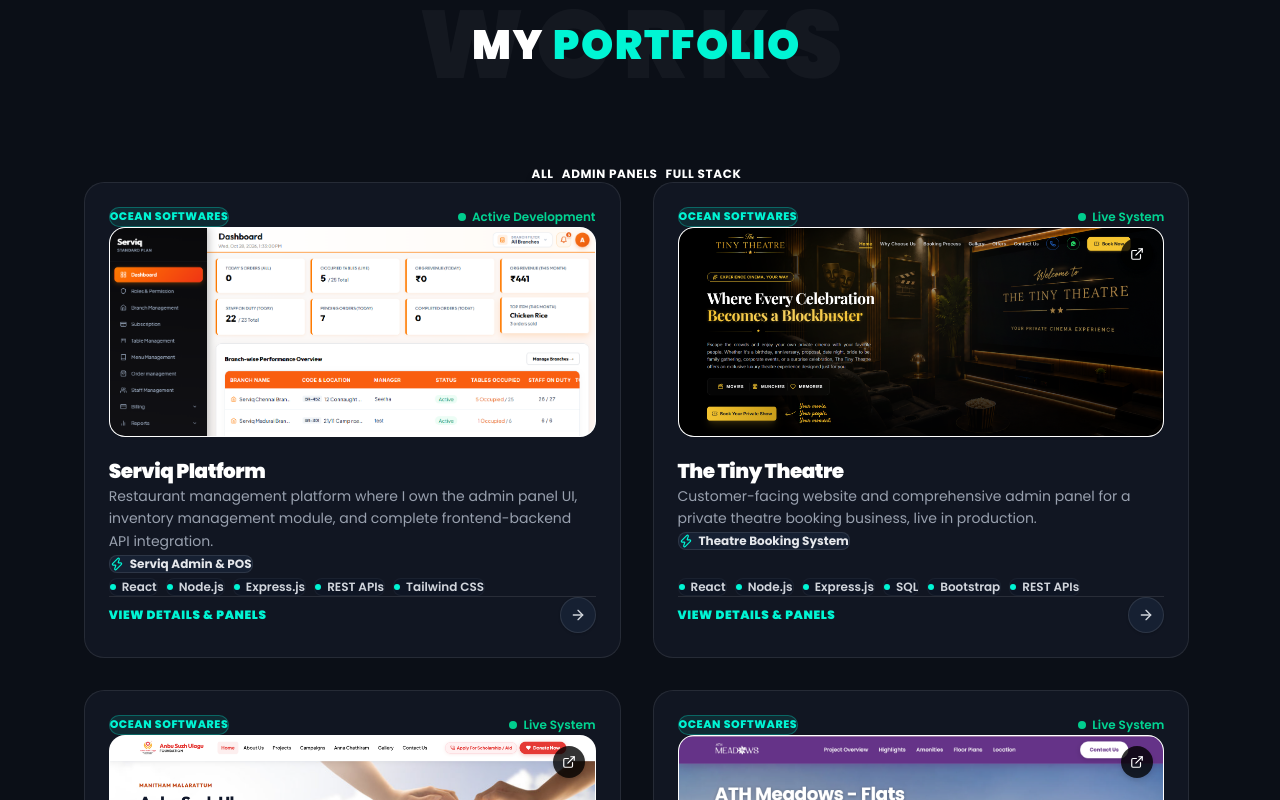
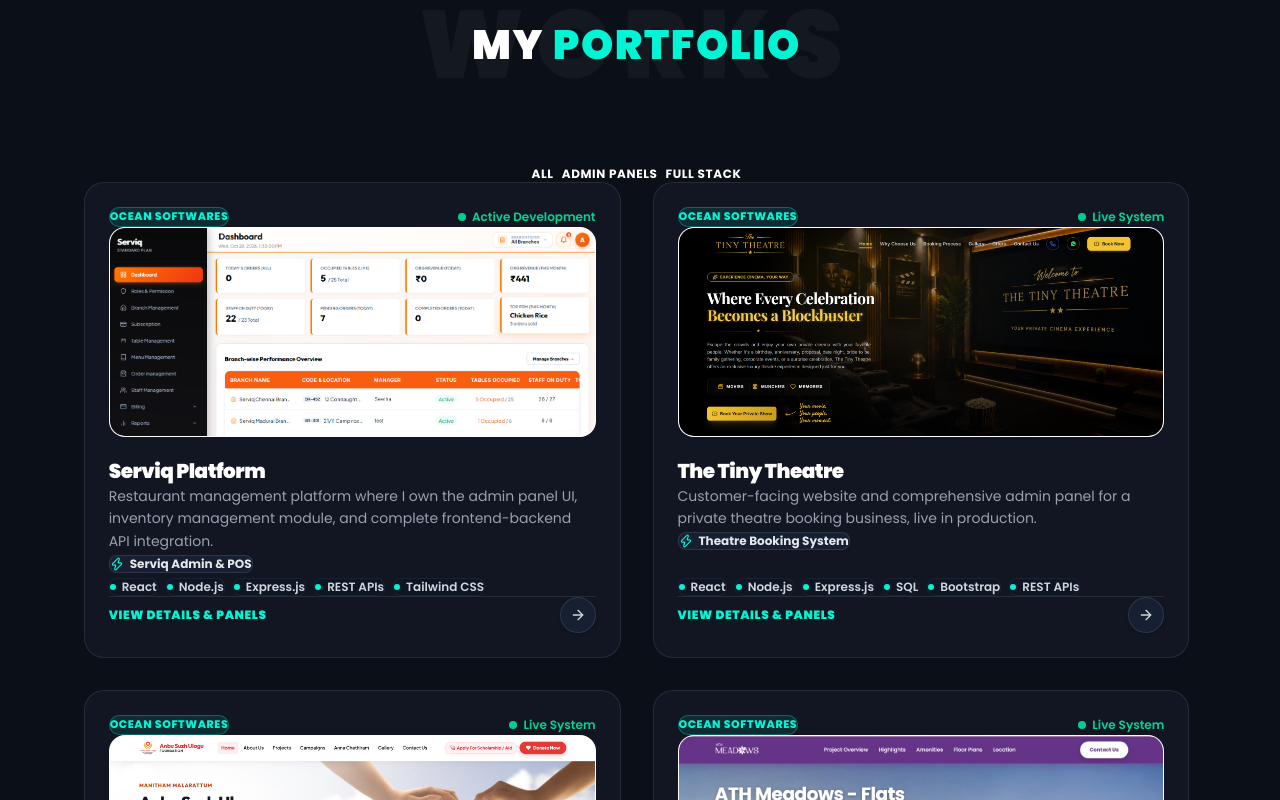
Before and after one commit to nivetha-1112/Portfolio, a React (Vite) app: page / in a window 1280 px wide. Both pictures are taken after a click on the element 920 px from the left and 5226 px from the top of the page. Shown: the part 4806-5606 px from the top of the page. Built offline with nearby package versions, Linux system fonts and the light colour scheme.

Commit message:
feat: add portfolio components and styling with Tunis theme

```diff
--- a/src/App.css
+++ b/src/App.css
@@ -1504,14 +1504,14 @@
 .tunis-modal-dialog {
   position: relative;
   width: 100%;
-  max-width: 780px;
-  max-height: min(90vh, 760px);
-  height: auto;
+  max-width: 860px;
+  height: 88vh;
+  max-height: 860px;
   background-color: #111622;
   color: #ffffff;
   border-radius: 1.5rem;
   border: 1px solid rgba(255, 255, 255, 0.12);
-  box-shadow: 0 30px 90px rgba(0, 0, 0, 0.95);
+  box-shadow: 0 35px 100px rgba(0, 0, 0, 0.95);
   display: flex;
   flex-direction: column;
   overflow: hidden;
@@ -1532,21 +1532,41 @@
 
 .tunis-modal-header {
   flex-shrink: 0;
-  padding: 1.5rem 1.75rem 1.25rem;
+  padding: 1.75rem 2.25rem 1.25rem;
   background-color: #111622;
   border-bottom: 1px solid rgba(255, 255, 255, 0.08);
   display: flex;
   align-items: center;
   justify-content: space-between;
-  gap: 1rem;
+  gap: 1.5rem;
 }
 
 .tunis-modal-body {
   flex: 1 1 auto;
   min-height: 0;
   overflow-y: auto;
-  padding: 1.5rem 1.75rem 2rem;
+  padding: 2rem 2.25rem 3.5rem;
   overscroll-behavior: contain;
+  scrollbar-width: thin;
+  scrollbar-color: rgba(0, 245, 212, 0.35) rgba(255, 255, 255, 0.05);
+}
+
+.tunis-modal-body::-webkit-scrollbar {
+  width: 7px;
+}
+
+.tunis-modal-body::-webkit-scrollbar-track {
+  background: rgba(255, 255, 255, 0.04);
+  border-radius: 4px;
+}
+
+.tunis-modal-body::-webkit-scrollbar-thumb {
+  background: rgba(0, 245, 212, 0.35);
+  border-radius: 4px;
+}
+
+.tunis-modal-body::-webkit-scrollbar-thumb:hover {
+  background: var(--accent-color);
 }
 
 .tunis-modal-footer {
--- a/src/components/ProjectModal.jsx
+++ b/src/components/ProjectModal.jsx
@@ -1,5 +1,5 @@
 import React, { useEffect } from 'react'
-import { X, ExternalLink, ArrowRight, CheckCircle2, CircleDot } from 'lucide-react'
+import { X, CheckCircle2, CircleDot, Layers, Briefcase, Code2 } from 'lucide-react'
 
 export default function ProjectModal({ project, onClose }) {
   useEffect(() => {
@@ -16,16 +16,6 @@
 
   if (!project) return null
 
-  const isLive = project.liveUrl && project.liveUrl !== '#contact'
-
-  const handleContactClick = () => {
-    onClose()
-    const contactEl = document.getElementById('contact')
-    if (contactEl) {
-      contactEl.scrollIntoView({ behavior: 'smooth' })
-    }
-  }
-
   return (
     <div
       className="tunis-modal-backdrop"
@@ -38,13 +28,19 @@
         onClick={(e) => e.stopPropagation()}
         spellCheck="false"
       >
-        {/* Modal Header matching Sathesh Immanuel format */}
+        {/* Modal Header */}
         <div className="tunis-modal-header">
-          <div className="min-w-0 pr-3">
-            <span className="inline-block px-3 py-0.5 rounded-full text-[11px] font-extrabold uppercase tracking-wider text-[var(--accent-color)] border border-[var(--accent-color)]/30 bg-[var(--accent-color)]/10">
+          <div className="min-w-0 pr-4">
+            <div className="flex items-center gap-2 mb-2 flex-wrap">
+              <span className="px-3.5 py-1 rounded-full text-xs font-black uppercase tracking-wider text-[var(--accent-color)] border border-[var(--accent-color)]/30 bg-[var(--accent-color)]/10">
                 {project.company || 'OCEAN SOFTWARES'}
               </span>
-            <h3 className="text-2xl sm:text-3xl font-black text-white tracking-tight mt-1 leading-tight">
+              <span className="px-3 py-1 rounded-full text-xs font-semibold bg-emerald-500/10 text-emerald-400 border border-emerald-500/20 flex items-center gap-1.5">
+                <span className="w-1.5 h-1.5 rounded-full bg-emerald-400 animate-pulse" />
+                {project.badge || 'Live System'}
+              </span>
+            </div>
+            <h3 className="text-2xl sm:text-3xl font-black text-white tracking-tight leading-tight">
               {project.shortTitle || project.title}
             </h3>
           </div>
@@ -58,61 +54,50 @@
           </button>
         </div>
 
-        {/* Scrollable Modal Body */}
-        <div className="tunis-modal-body">
-          {/* Screenshot Image Banner */}
+        {/* Scrollable Modal Body with Generous Spacing */}
+        <div className="tunis-modal-body space-y-8">
+          {/* Screenshot Presentation Banner (Clean showcase, no live links) */}
           {project.image && (
-            <div className="w-full rounded-2xl overflow-hidden bg-white/95 border border-white/10 p-1.5 shadow-lg">
-              {isLive ? (
-                <a
-                  href={project.liveUrl}
-                  target="_blank"
-                  rel="noopener noreferrer"
-                  className="block group relative cursor-pointer"
-                  title="Click to visit live website"
-                >
+            <div className="w-full rounded-2xl overflow-hidden bg-white/95 border border-white/10 p-2 shadow-xl">
               <img
                 src={project.image}
                 alt={project.title}
-                    className="w-full h-auto max-h-[290px] object-cover object-top rounded-xl group-hover:opacity-95 transition-opacity"
+                className="w-full h-auto max-h-[360px] object-cover object-top rounded-xl"
               />
-                  <div className="absolute inset-0 bg-black/35 opacity-0 group-hover:opacity-100 transition-opacity flex items-center justify-center rounded-xl">
-                    <span className="px-5 py-2.5 rounded-full bg-[var(--accent-color)] text-[#0B0F17] font-bold text-xs shadow-xl flex items-center gap-2">
-                      <span>Visit Live Website</span>
-                      <ExternalLink className="w-4 h-4" />
-                    </span>
-                  </div>
-                </a>
-              ) : (
-                <img
-                  src={project.image}
-                  alt={project.title}
-                  className="w-full h-auto max-h-[290px] object-cover object-top rounded-xl"
-                />
-              )}
             </div>
           )}
 
           {/* Section: Project Architecture & Impact */}
-          <div className="mt-6 space-y-2">
+          <div className="space-y-3">
+            <div className="flex items-center gap-2.5">
+              <span className="w-1.5 h-4 bg-[var(--accent-color)] rounded-full" />
               <h4 className="text-xs font-black uppercase tracking-widest text-white">
                 PROJECT ARCHITECTURE & IMPACT
               </h4>
-            <p className="text-gray-300 text-sm leading-relaxed">
+            </div>
+            <p className="text-gray-300 text-sm sm:text-base leading-relaxed pl-4 border-l border-white/10">
               {project.fullDescription || project.shortDescription}
             </p>
           </div>
 
           {/* Bento Box: Engineering Roles & Technology Stack */}
-          <div className="grid grid-cols-1 md:grid-cols-2 gap-4 rounded-2xl bg-[#0B0F17] border border-white/10 p-5 mt-6">
+          <div className="grid grid-cols-1 md:grid-cols-2 gap-6 p-6 sm:p-7 rounded-2xl bg-[#0B0F17] border border-white/10 shadow-lg">
             {/* Left: Engineering Roles */}
-            <div>
-              <h5 className="text-xs font-extrabold uppercase tracking-wider text-gray-400 mb-3">
+            <div className="space-y-4">
+              <div className="flex items-center gap-2">
+                <Briefcase className="w-4 h-4 text-[var(--accent-color)]" />
+                <h5 className="text-xs font-extrabold uppercase tracking-wider text-gray-400">
                   ENGINEERING ROLES
                 </h5>
-              <div className="space-y-2">
-                {(project.roles || project.features).map((role, idx) => (
-                  <div key={idx} className="flex items-start gap-2.5 text-xs text-gray-200 leading-snug">
+              </div>
+              <div className="space-y-2.5">
+                {(project.roles || [
+                  'Frontend Development',
+                  'Backend API Integration',
+                  'Database Architecture',
+                  'RESTful CRUD Operations'
+                ]).map((role, idx) => (
+                  <div key={idx} className="flex items-start gap-3 text-sm text-gray-200 leading-snug">
                     <CircleDot className="w-4 h-4 text-[var(--accent-color)] flex-shrink-0 mt-0.5" />
                     <span>{role}</span>
                   </div>
@@ -121,15 +106,18 @@
             </div>
 
             {/* Right: Technology Stack */}
-            <div>
-              <h5 className="text-xs font-extrabold uppercase tracking-wider text-gray-400 mb-3">
+            <div className="space-y-4">
+              <div className="flex items-center gap-2">
+                <Code2 className="w-4 h-4 text-[var(--accent-color)]" />
+                <h5 className="text-xs font-extrabold uppercase tracking-wider text-gray-400">
                   TECHNOLOGY STACK
                 </h5>
-              <div className="flex flex-wrap gap-2">
+              </div>
+              <div className="flex flex-wrap gap-2.5">
                 {project.techStack.map((tech, idx) => (
                   <span
                     key={idx}
-                    className="text-xs font-semibold px-2.5 py-1.5 rounded-lg bg-[#162032] text-gray-200 border border-white/5 flex items-center gap-1.5"
+                    className="text-xs font-semibold px-3 py-1.5 rounded-xl bg-[#162032] text-gray-200 border border-white/10 flex items-center gap-2 shadow-xs"
                   >
                     <span className="w-1.5 h-1.5 rounded-full bg-[var(--accent-color)]" />
                     {tech}
@@ -139,31 +127,38 @@
             </div>
           </div>
 
-          {/* Section: Deployed Panels & Live Demonstration */}
-          <div className="mt-7 pt-5 border-t border-white/10">
-            <h4 className="text-xs font-black uppercase tracking-widest text-white mb-3">
-              DEPLOYED PANELS & LIVE DEMONSTRATION
+          {/* Section: Core Deliverables & Features */}
+          {project.features && project.features.length > 0 && (
+            <div className="p-6 sm:p-7 rounded-2xl bg-[#0B0F17] border border-white/10 space-y-4 shadow-lg">
+              <div className="flex items-center gap-2.5">
+                <span className="w-1.5 h-4 bg-[var(--accent-color)] rounded-full" />
+                <h4 className="text-xs font-black uppercase tracking-widest text-white">
+                  KEY ENGINEERED FEATURES & DELIVERABLES
                 </h4>
+              </div>
+              <div className="space-y-3 pl-2">
+                {project.features.map((feat, idx) => (
+                  <div key={idx} className="flex items-start gap-3 text-sm text-gray-300 leading-relaxed">
+                    <CheckCircle2 className="w-4 h-4 text-[var(--accent-color)] flex-shrink-0 mt-1" />
+                    <span>{feat}</span>
+                  </div>
+                ))}
+              </div>
+            </div>
+          )}
 
-            {isLive ? (
-              <a
-                href={project.liveUrl}
-                target="_blank"
-                rel="noopener noreferrer"
-                className="inline-flex items-center gap-2.5 px-6 py-3.5 rounded-xl font-black text-sm uppercase tracking-wider bg-[var(--accent-color)] text-[#0B0F17] hover:brightness-110 shadow-lg transition-all hover:scale-[1.01]"
-              >
-                <span>{project.shortTitle || project.title}</span>
-                <ExternalLink className="w-4 h-4" />
-              </a>
-            ) : (
-              <button
-                onClick={handleContactClick}
-                className="inline-flex items-center gap-2.5 px-6 py-3.5 rounded-xl font-black text-sm uppercase tracking-wider bg-[var(--accent-color)] text-[#0B0F17] hover:brightness-110 shadow-lg transition-all hover:scale-[1.01] cursor-pointer"
-              >
-                <span>{project.shortTitle || project.title} — Request Live Demo</span>
-                <ArrowRight className="w-4 h-4" />
-              </button>
-            )}
+          {/* Bottom Project Metadata Bar */}
+          <div className="flex flex-wrap items-center justify-between gap-4 pt-6 border-t border-white/10 text-xs text-gray-400">
+            <div className="flex items-center gap-2">
+              <span className="font-semibold text-gray-400">Domain / Type:</span>
+              <span className="px-3 py-1 rounded-full bg-[#162032] text-[var(--accent-color)] border border-white/10 font-bold">
+                {project.category}
+              </span>
+            </div>
+            <div className="flex items-center gap-2 text-gray-400">
+              <span className="font-semibold">Developed at:</span>
+              <span className="text-white font-bold">{project.company || 'Ocean Softwares'}</span>
+            </div>
           </div>
         </div>
       </div>
--- a/src/components/Projects.jsx
+++ b/src/components/Projects.jsx
@@ -74,18 +74,6 @@
                     className="project-card-img w-full h-full object-cover object-top transition-transform duration-500 group-hover:scale-105 rounded-lg"
                     loading="lazy"
                   />
-                  {project.liveUrl && project.liveUrl !== '#contact' && (
-                    <a
-                      href={project.liveUrl}
-                      target="_blank"
-                      rel="noopener noreferrer"
-                      onClick={(e) => e.stopPropagation()}
-                      className="absolute top-2.5 right-2.5 w-8 h-8 rounded-full bg-black/80 hover:bg-[var(--accent-color)] text-gray-200 hover:text-[#0B0F17] flex items-center justify-center transition-all shadow-md z-10"
-                      title="Open Live Website Directly"
-                    >
-                      <ExternalLink className="w-3.5 h-3.5" />
-                    </a>
-                  )}
                 </div>
 
                 {/* Title & Description */}
```
Lines whose indentation alone changed are shown as unchanged.
